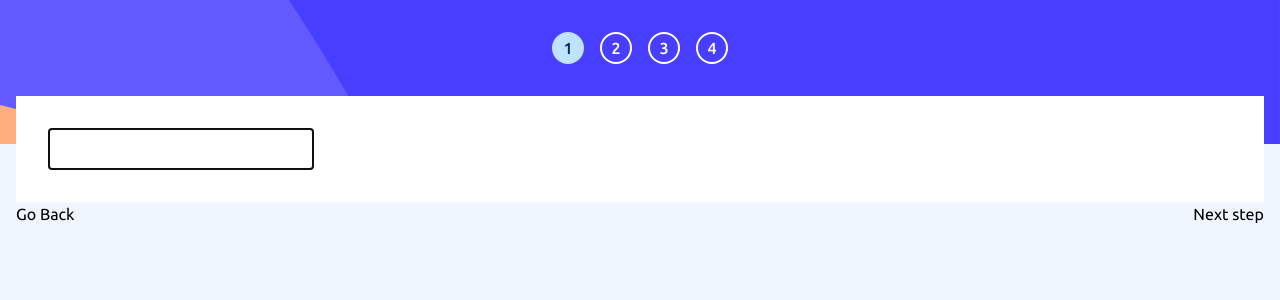
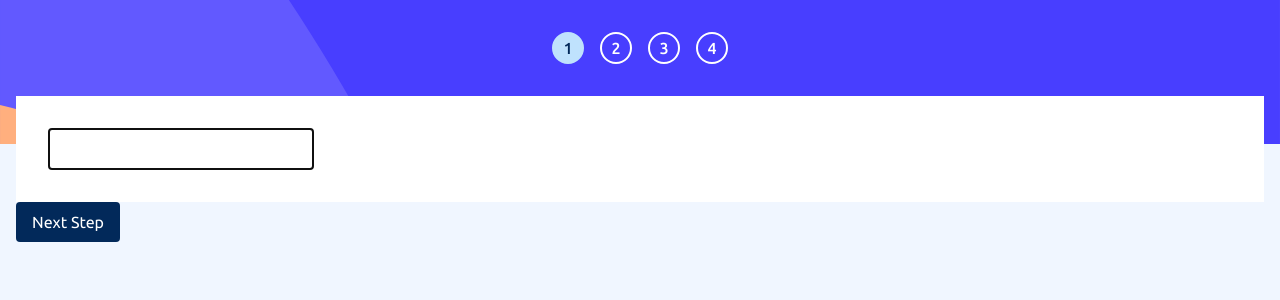
Before and after one commit to simoneclr/fm-mulitstep-form, a React (Create React App) app: page / in a window 1280 px wide. Shown: the top 300 px of the page. Built offline with nearby package versions, Linux system fonts and the light colour scheme.

Commit message:
Improve PaymentFormNavigation

```diff
--- /dev/null
+++ b/src/components/buttons/ButtonCTA.tsx
@@ -0,0 +1,15 @@
+import { ReactNode } from "react"
+
+interface Props extends React.ButtonHTMLAttributes<HTMLButtonElement> {
+	children: ReactNode;
+}
+
+function ButtonCTA({children, className, ...nativeProps}: Props) {
+	return (
+		<button className="px-4 py-2 text-white bg-purplish-blue hover:opacity-90 rounded" {...nativeProps}>
+			{children}
+		</button>
+	)
+}
+
+export default ButtonCTA
--- /dev/null
+++ b/src/components/buttons/ButtonPrimary.tsx
@@ -0,0 +1,15 @@
+import { ReactNode } from "react"
+
+interface Props extends React.ButtonHTMLAttributes<HTMLButtonElement> {
+	children: ReactNode;
+}
+
+function ButtonPrimary({children, className, ...nativeProps}: Props) {
+	return (
+		<button className="px-4 py-2 text-white bg-marine-blue hover:opacity-90 rounded" {...nativeProps}>
+			{children}
+		</button>
+	)
+}
+
+export default ButtonPrimary
--- /dev/null
+++ b/src/components/buttons/ButtonSecondary.tsx
@@ -0,0 +1,15 @@
+import { ReactNode } from "react"
+
+interface Props extends React.ButtonHTMLAttributes<HTMLButtonElement> {
+	children: ReactNode;
+}
+
+function ButtonSecondary({children, className, ...nativeProps}: Props) {
+	return (
+		<button className="text-cool-gray font-medium hover:text-marine-blue" {...nativeProps}>
+			{children}
+		</button>
+	)
+}
+
+export default ButtonSecondary
--- a/src/components/multiStepForm/MultiStepForm.tsx
+++ b/src/components/multiStepForm/MultiStepForm.tsx
@@ -6,7 +6,7 @@ import FormStep from "./FormStep"
 
 interface Props extends React.FormHTMLAttributes<HTMLFormElement> {
 	renderFormIndex: (currentStep: number, totalSteps: number) => JSX.Element;
-	renderFormNavigation: (isFinalStep: boolean, prevStep: () => void) => JSX.Element;
+	renderFormNavigation: (currentStep: number, totalSteps: number, prevStep: () => void) => JSX.Element;
 	renderConfirmation: () => JSX.Element;
 	children: ReactNode;
 	onSubmit: React.FormEventHandler<HTMLFormElement>;
@@ -47,7 +47,7 @@ function MultiStepForm({
 						{React.Children.toArray(children)[step]}
 					</FormStep>
 
-					{renderFormNavigation(isFinalStep, prevStep)}
+					{renderFormNavigation(step, React.Children.count(children), prevStep)}
 				</form>
 			}
 		</>
--- a/src/features/form/PaymentFormNavigation.tsx
+++ b/src/features/form/PaymentFormNavigation.tsx
@@ -1,18 +1,33 @@
+import ButtonCTA from "../../components/buttons/ButtonCTA";
+import ButtonPrimary from "../../components/buttons/ButtonPrimary";
+import ButtonSecondary from "../../components/buttons/ButtonSecondary";
+
 interface Props {
-	isFinalStep: boolean;
+	currentStep: number;
+	totalSteps: number;
 	prevStep: () => void;
 }
 
-function PaymentFormNavigation({isFinalStep, prevStep}: Props) {
+function PaymentFormNavigation({currentStep, totalSteps, prevStep}: Props) {
 	return (
 		<div className="flex justify-between items-center gap-8">
-			<button type="button" onClick={prevStep}>
-				Go Back
-			</button>
+			{ currentStep > 0 &&
+				<ButtonSecondary type="button" onClick={prevStep}>
+					Go Back
+				</ButtonSecondary>
+			}
 
-			<button type="submit">
-				{isFinalStep ? "Confirm" : "Next step"}
-			</button>
+			{ currentStep === totalSteps - 1 ?
+				<ButtonCTA type="submit">
+					Confirm
+				</ButtonCTA>
+
+				:
+
+				<ButtonPrimary type="submit">
+					Next Step
+				</ButtonPrimary>
+			}
 		</div>
 	)
 }
--- a/src/features/form/PaymentPlanForm.tsx
+++ b/src/features/form/PaymentPlanForm.tsx
@@ -35,8 +35,8 @@ function PaymentPlanForm() {
 					<PaymentFormIndex currentStep={currentStep} totalSteps={totalSteps}/>
 				}
 
-				renderFormNavigation={(isFinalStep, prevStep) =>
-					<PaymentFormNavigation isFinalStep={isFinalStep} prevStep={prevStep}/>
+				renderFormNavigation={(currentStep, totalSteps, prevStep) =>
+					<PaymentFormNavigation currentStep={currentStep} totalSteps={totalSteps} prevStep={prevStep}/>
 				}
 
 				renderConfirmation={() => <div>Thank You!</div>}
```
